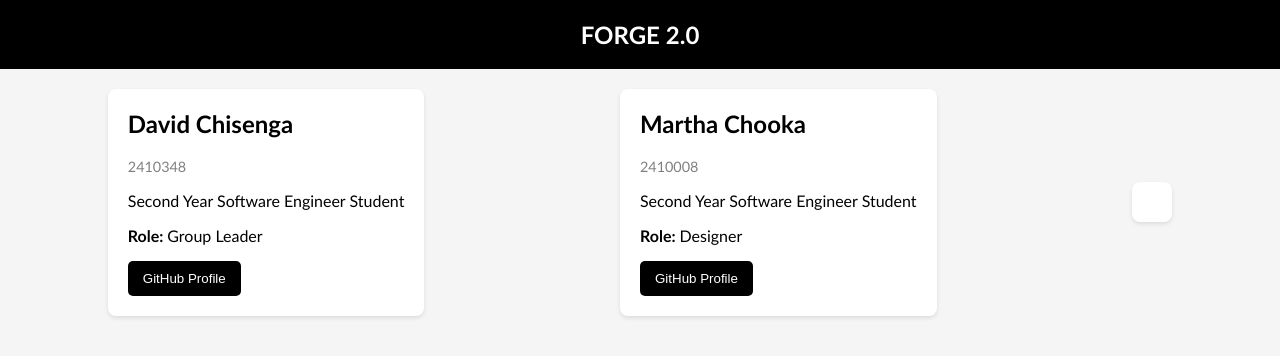
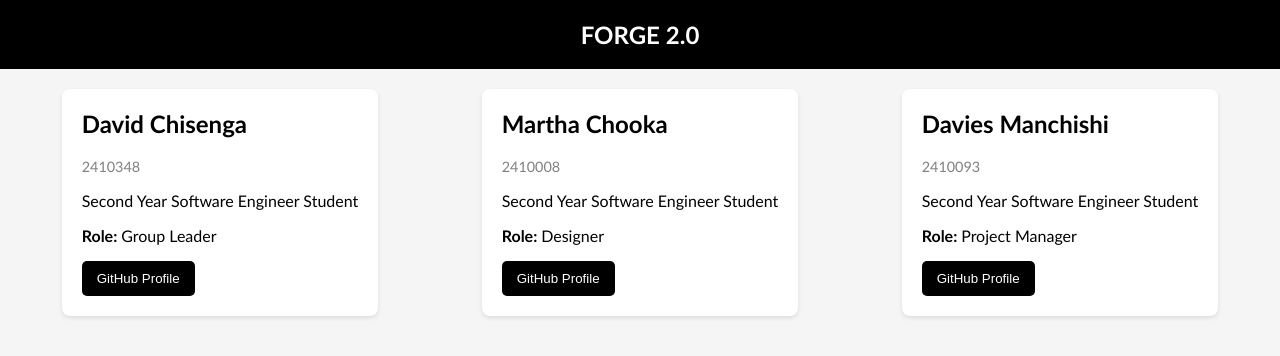
Before and after one commit to FORGE2-0/FORGE2.0, a plain HTML site: page index.html in a window 1280 px wide. Drawn offline with Linux system fonts and the light colour scheme.

Commit message:
Davies-Manchishi-2410093

```diff
--- a/index.html
+++ b/index.html
@@ -78,7 +78,11 @@
       <button><a href="https://github.com/Martha-23">GitHub Profile</a></button>
     </section>
     <section class="member-card">
-
+      <h2>Davies Manchishi</h2>
+      <p class="id">2410093</p>
+      <p>Second Year Software Engineer Student</p>
+      <p><strong>Role: </strong>Project Manager</p>
+      <button><a href="https://github.com/childbaby261-afk">GitHub Profile</a></button>
     </section>
   </div>
 </body>
```
